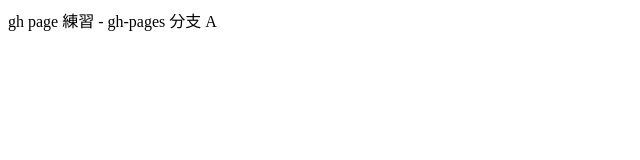
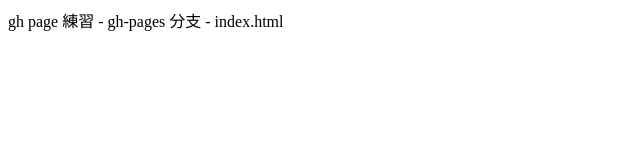
Before and after one commit to udn-ian/udn-ian.github.io, a plain HTML site: page index.html in a window 1280 px wide. Shown: the full height of the page, 0-640 px from the left. Drawn offline with Linux system fonts and the light colour scheme.

Commit message:
gh-pages 分支 - index.html

```diff
--- a/index.html
+++ b/index.html
@@ -6,6 +6,6 @@
   <title>gh page 練習</title>
 </head>
 <body>
-  gh page 練習 - gh-pages 分支 A
+  gh page 練習 - gh-pages 分支 - index.html
 </body>
 </html>
```
